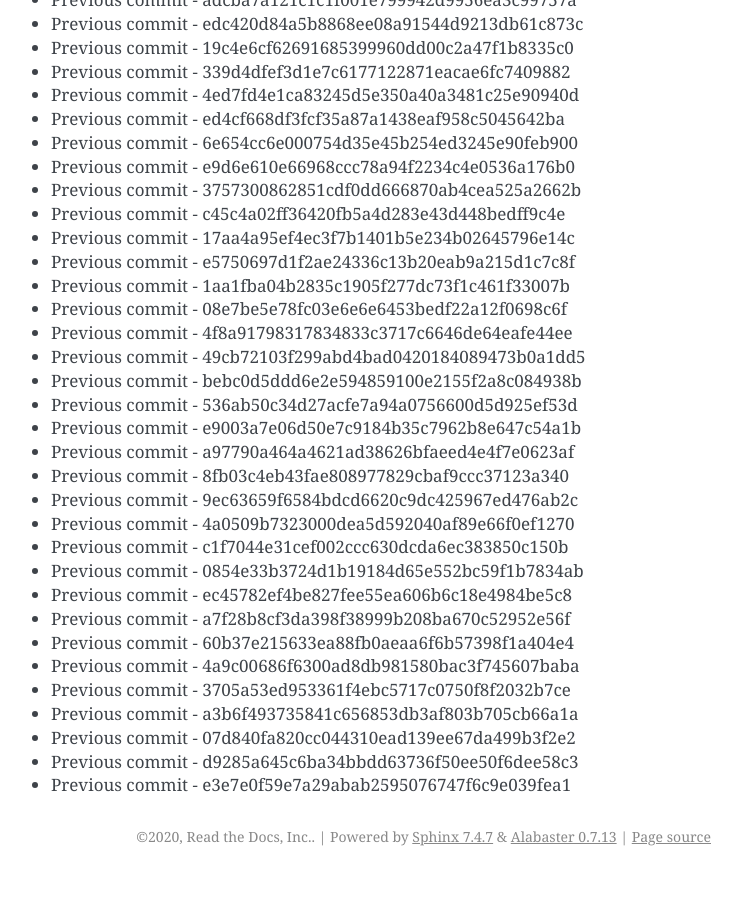
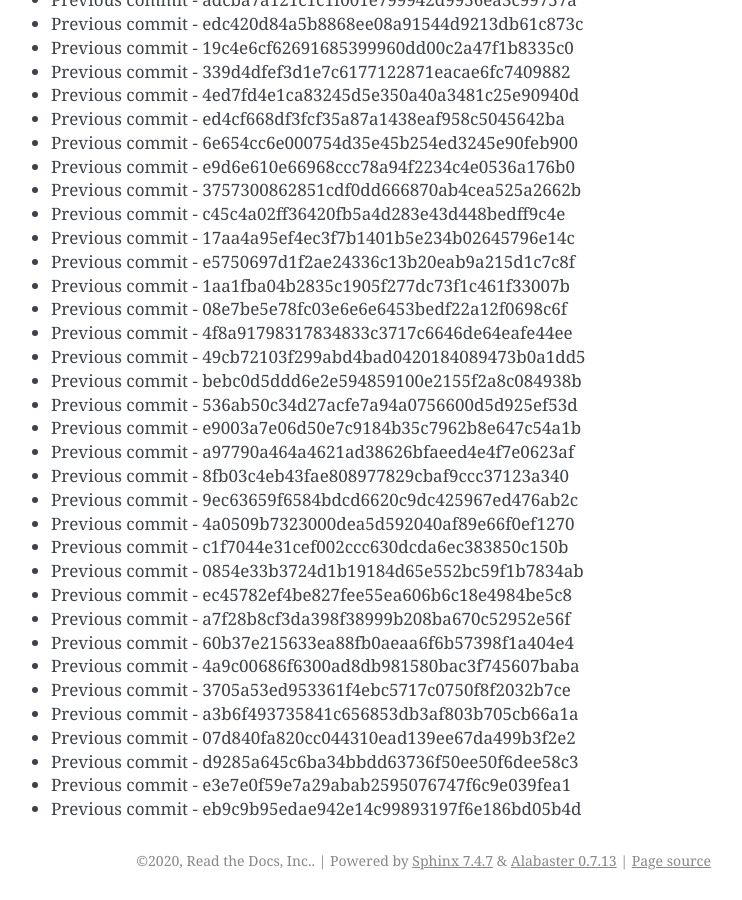
Before and after one commit to readthedocs/rtd-git-stresstest, a Sphinx documentation site: the page built from docs/updates.rst, in a window 1280 px wide and 900 px high, scrolled down 93725 px. Shown: the whole window, without its empty margins (399-1141 px from the left). Built offline with Sphinx 7.4.7, drawn with Linux system fonts in a browser that asks for light colours; before the commit the page ends 94601 px from its top, so only the background shows below that.

Commit message:
Generating commit from previous: eb9c9b95edae942e14c99893197f6e186bd05b4d

```diff
--- a/docs/updates.rst
+++ b/docs/updates.rst
@@ -3970,3 +3970,4 @@ It can be tested for any performance characteristics.
 * Previous commit - 07d840fa820cc044310ead139ee67da499b3f2e2
 * Previous commit - d9285a645c6ba34bbdd63736f50ee50f6dee58c3
 * Previous commit - e3e7e0f59e7a29abab2595076747f6c9e039fea1
+* Previous commit - eb9c9b95edae942e14c99893197f6e186bd05b4d
```
